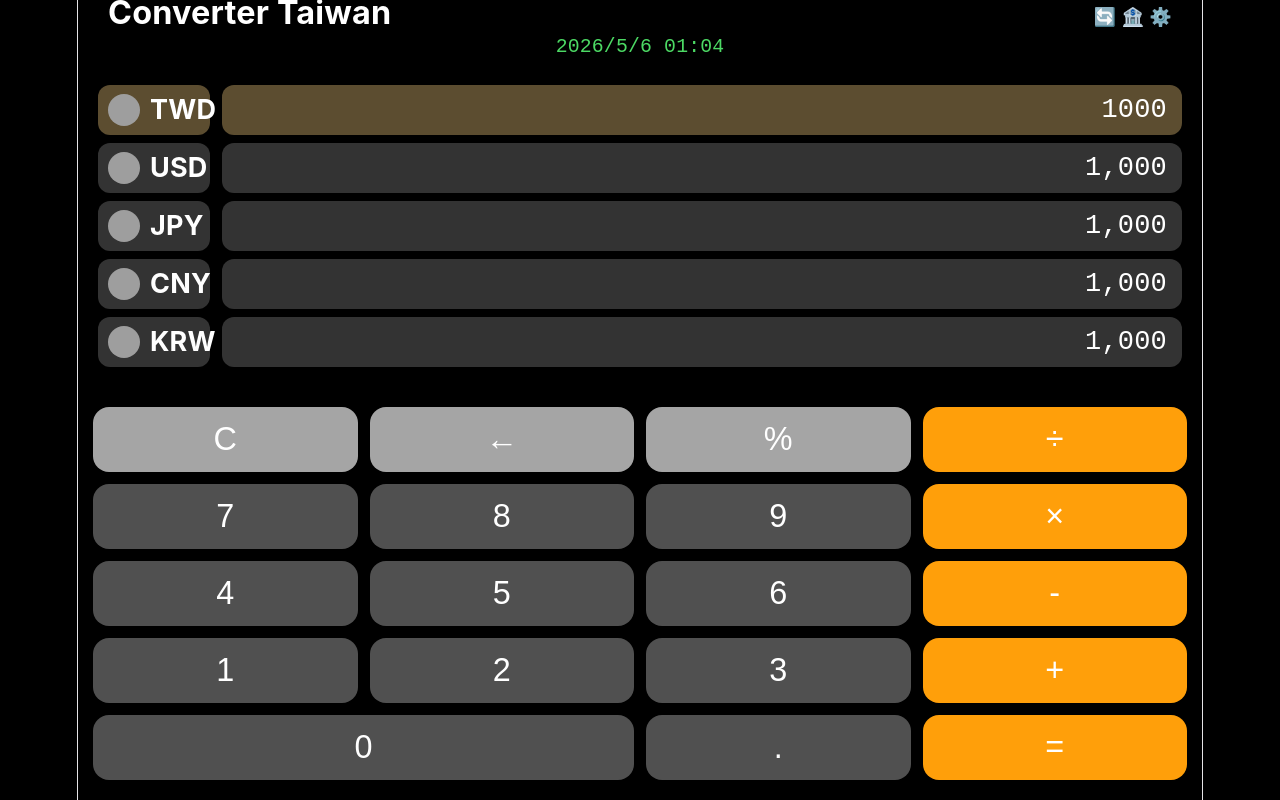
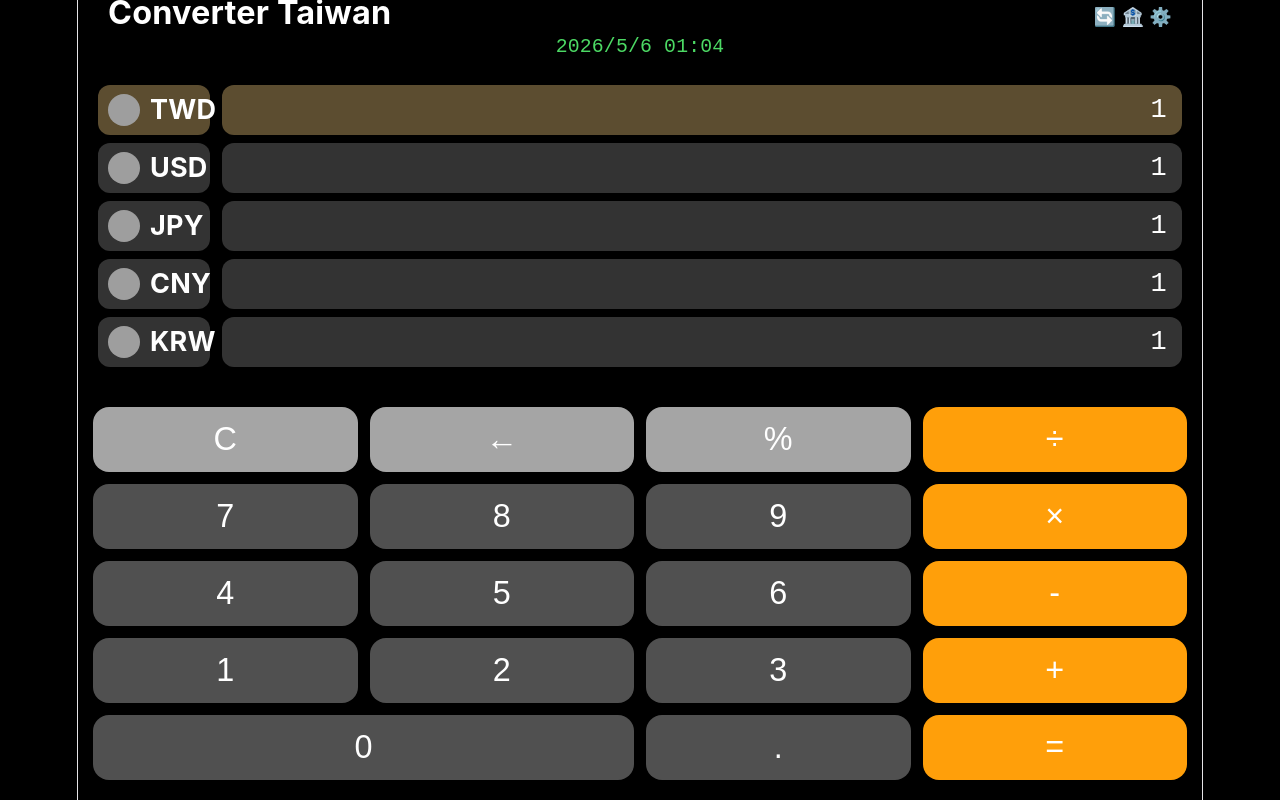
Before and after one commit to hys909/Converter, a React (Vite) app: page / in a window 1280 px wide. Built offline with nearby package versions, Linux system fonts and the light colour scheme; no server answers; grey boxes are pictures that could not be loaded.

Commit message:
Set default value to 1 and update initial amounts

```diff
--- a/src/App.jsx
+++ b/src/App.jsx
@@ -12,7 +12,7 @@ function App() {
     { code: 'JPY', flag: 'jp' }, { code: 'CNY', flag: 'cn' }, { code: 'KRW', flag: 'kr' }
   ]);
   const [activeIdx, setActiveIdx] = useState(0);
-  const [displayValue, setDisplayValue] = useState('1000');
+  const [displayValue, setDisplayValue] = useState('1');
   const [currentTime, setCurrentTime] = useState(new Date().toLocaleTimeString('zh-TW', { hour: '2-digit', minute: '2-digit', hour12: false }));
   const [rates, setRates] = useState({ TWD: 1 });
 
@@ -35,7 +35,7 @@ function App() {
     });
   };
 
-  const [amounts, setAmounts] = useState(calculateAmounts('1000'));
+  const [amounts, setAmounts] = useState(calculateAmounts('1'));
 
   useEffect(() => {
     const twdAmount = activeIdx === 0 ? displayValue : (parseFloat(displayValue.replace(/,/g, '')) / (rates[currencyData[activeIdx].code] || 1));
@@ -86,7 +86,7 @@ function App() {
 
   const selectRow = (idx) => {
     setActiveIdx(idx);
-    setDisplayValue('1000');
+    setDisplayValue('1');
     setIsNewInput(true);
   };
 
```
